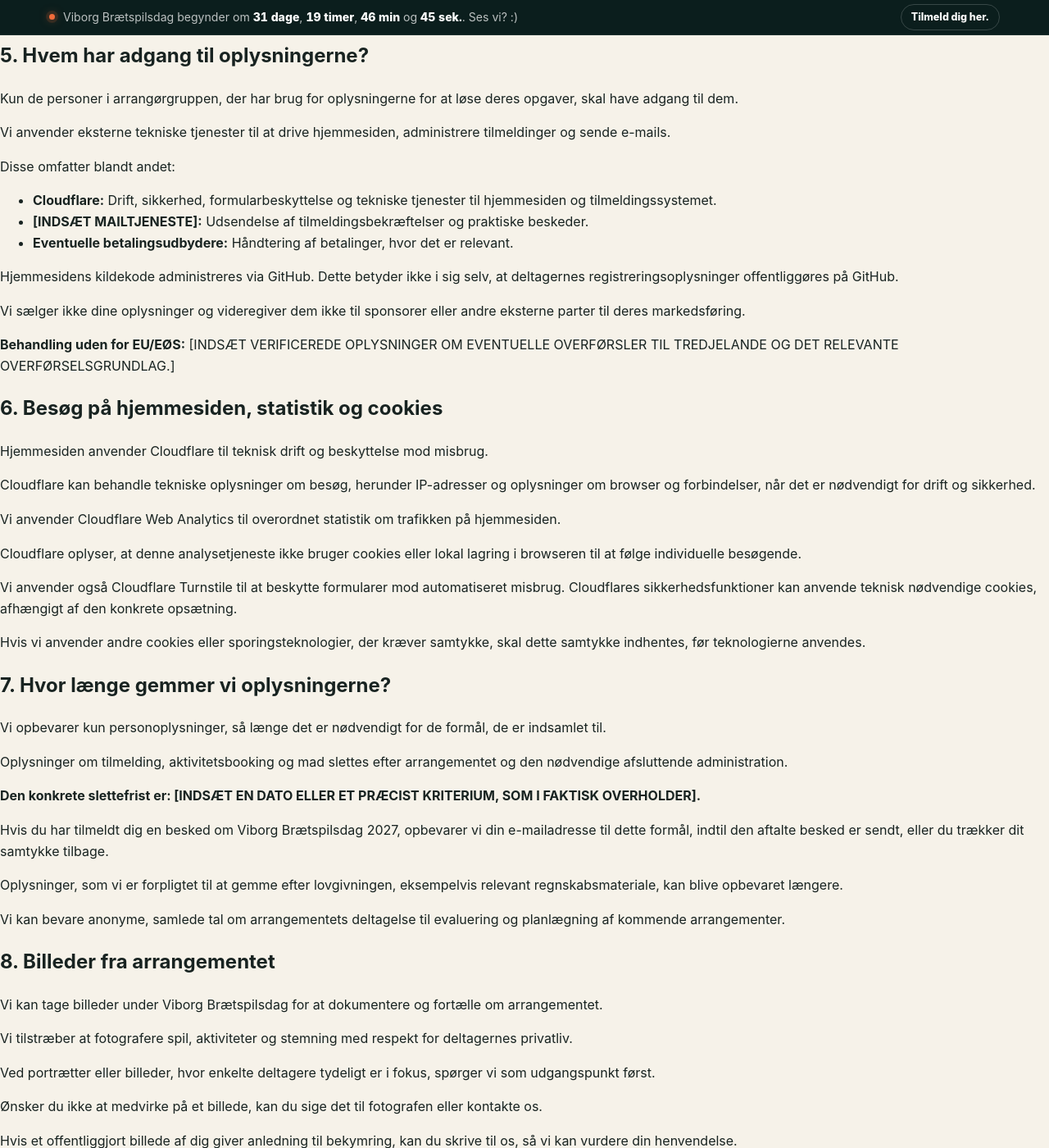
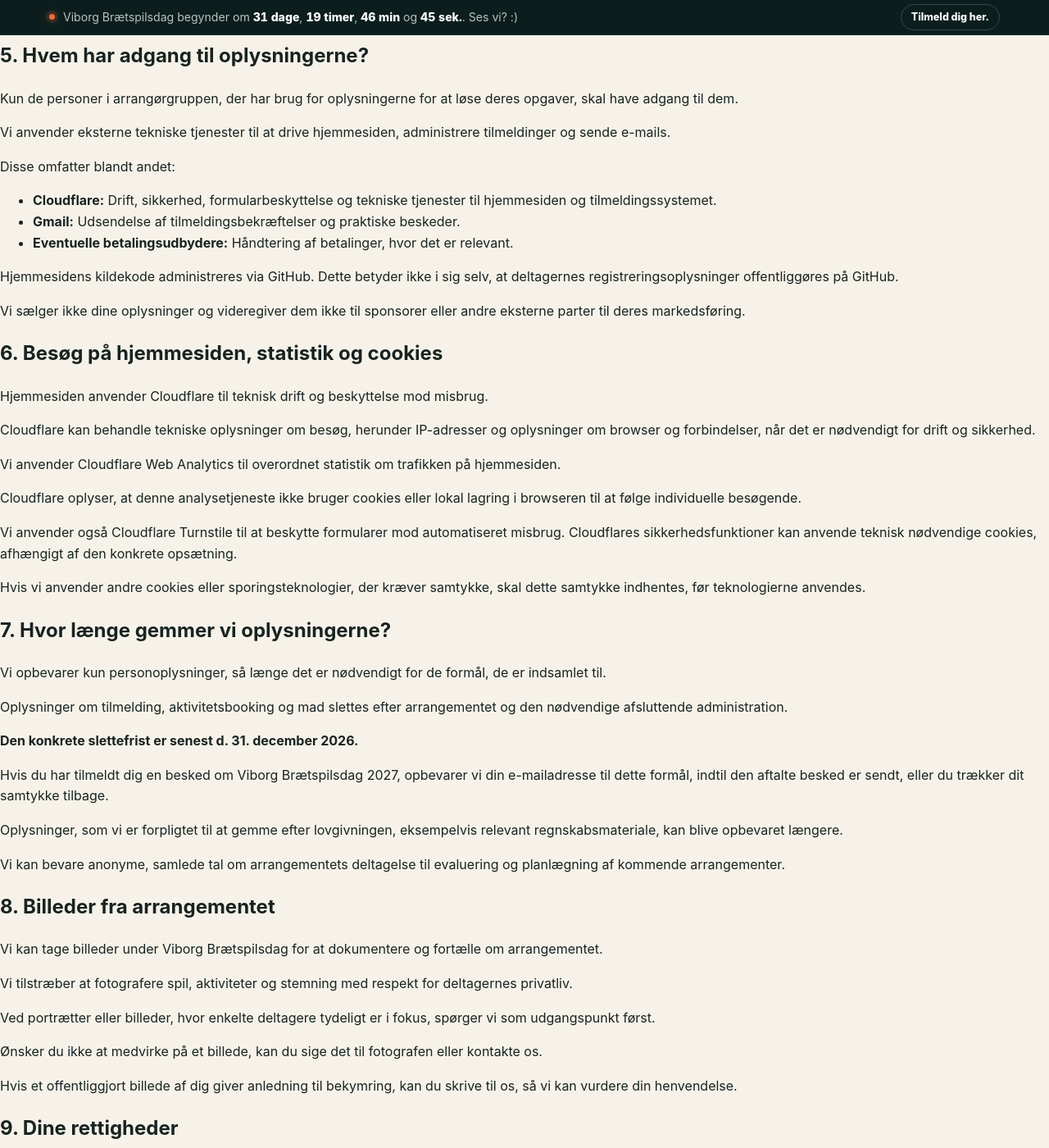
Before and after one commit to Andrejao/spilex, a Jekyll site: the page built from privatliv.md, in a window 1280 px wide and 1400 px high, scrolled down 1971 px. Shown: the whole window at 82% size. Built offline with Jekyll 4.4.1, drawn with Linux system fonts in a browser that asks for light colours; some of the changed text lies outside the part shown.

Commit message:
Update privatliv.md

```diff
--- a/privatliv.md
+++ b/privatliv.md
@@ -21,7 +21,7 @@ Viborg Brætspilsdag er et lokalt, frivilligt arrangeret initiativ.
 
 Den dataansvarlige er:
 
-**[INDSÆT NAVN PÅ DEN JURIDISK ANSVARLIGE PERSON, FORENING ELLER ORGANISATION]**
+André Højer
 
 **Kontakt:** [viborgbraetspil@gmail.com](mailto:viborgbraetspil@gmail.com)
 
@@ -92,14 +92,12 @@ Vi anvender eksterne tekniske tjenester til at drive hjemmesiden, administrere t
 Disse omfatter blandt andet:
 
 - **Cloudflare:** Drift, sikkerhed, formularbeskyttelse og tekniske tjenester til hjemmesiden og tilmeldingssystemet.
-- **[INDSÆT MAILTJENESTE]:** Udsendelse af tilmeldingsbekræftelser og praktiske beskeder.
+- **Gmail:** Udsendelse af tilmeldingsbekræftelser og praktiske beskeder.
 - **Eventuelle betalingsudbydere:** Håndtering af betalinger, hvor det er relevant.
 
 Hjemmesidens kildekode administreres via GitHub. Dette betyder ikke i sig selv, at deltagernes registreringsoplysninger offentliggøres på GitHub.
 
 Vi sælger ikke dine oplysninger og videregiver dem ikke til sponsorer eller andre eksterne parter til deres markedsføring.
-
-**Behandling uden for EU/EØS:** [INDSÆT VERIFICEREDE OPLYSNINGER OM EVENTUELLE OVERFØRSLER TIL TREDJELANDE OG DET RELEVANTE OVERFØRSELSGRUNDLAG.]
 
 ## 6. Besøg på hjemmesiden, statistik og cookies
 
@@ -121,7 +119,7 @@ Vi opbevarer kun personoplysninger, så længe det er nødvendigt for de formål
 
 Oplysninger om tilmelding, aktivitetsbooking og mad slettes efter arrangementet og den nødvendige afsluttende administration.
 
-**Den konkrete slettefrist er: [INDSÆT EN DATO ELLER ET PRÆCIST KRITERIUM, SOM I FAKTISK OVERHOLDER].**
+**Den konkrete slettefrist er senest d. 31. december 2026.**
 
 Hvis du har tilmeldt dig en besked om Viborg Brætspilsdag 2027, opbevarer vi din e-mailadresse til dette formål, indtil den aftalte besked er sendt, eller du trækker dit samtykke tilbage.
 
```
